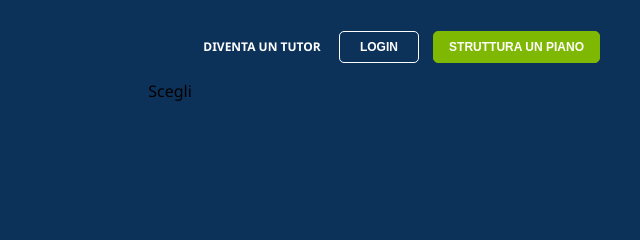
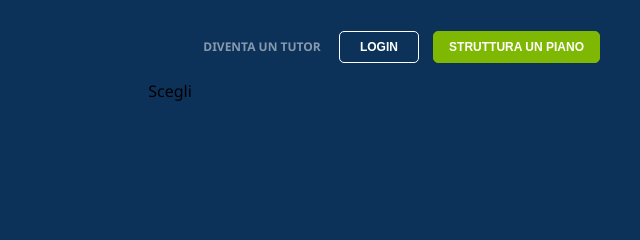
Before and after one commit to PierluigiBarocci/html-css-fluentify, a plain HTML site: page index.html in a window 1280 px wide. Shown: the top 240 px of the page, 542-1182 px from the left. Drawn offline with Linux system fonts and the light colour scheme.

```diff
--- a/style.css
+++ b/style.css
@@ -96,7 +96,7 @@
 
 .title_right a {
     text-decoration: none;
-    color: white;
+    color: rgba(255,255,255,.5);
     text-transform: uppercase;
     font-weight: bold;
     font-size: 12px;
@@ -116,3 +116,5 @@
 .cta_button.green {
     border-color: #7fb802;
 }
+
+/* header bottom */
```
